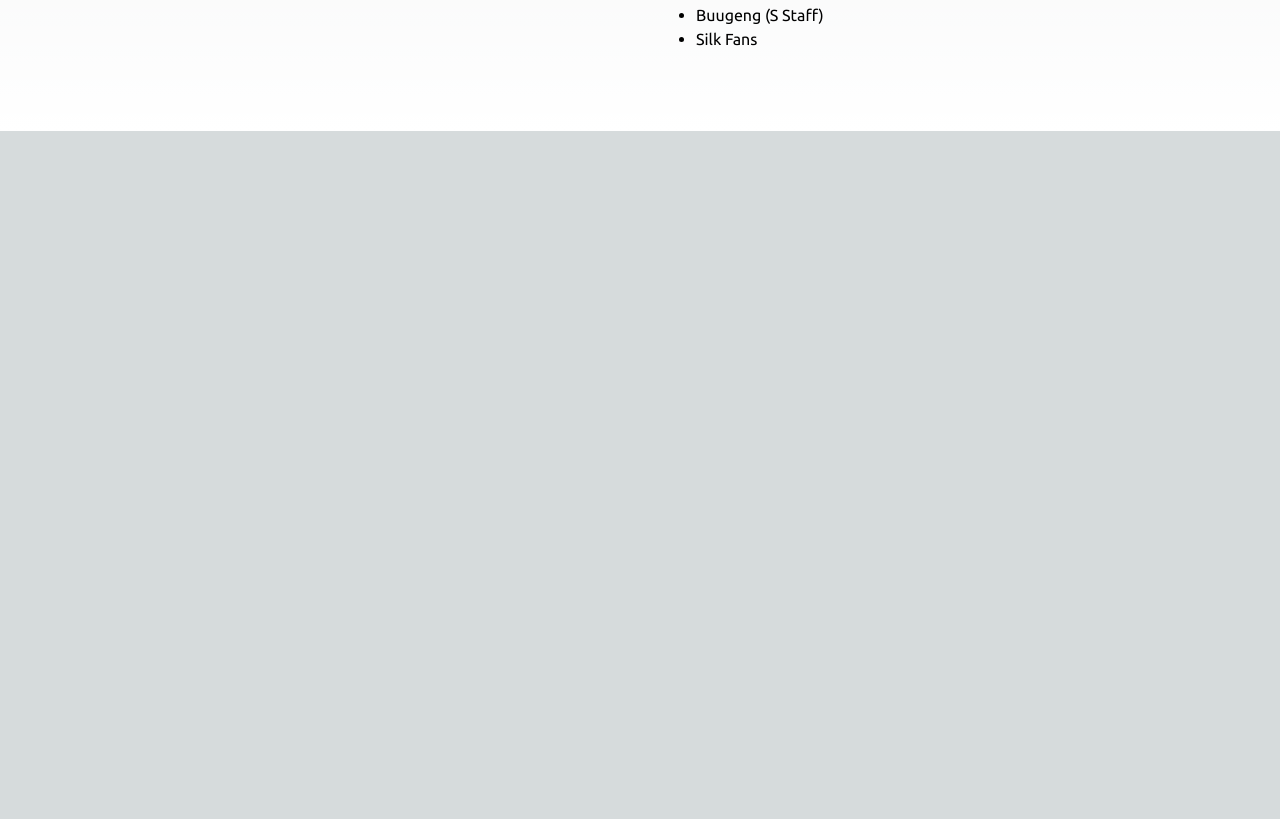
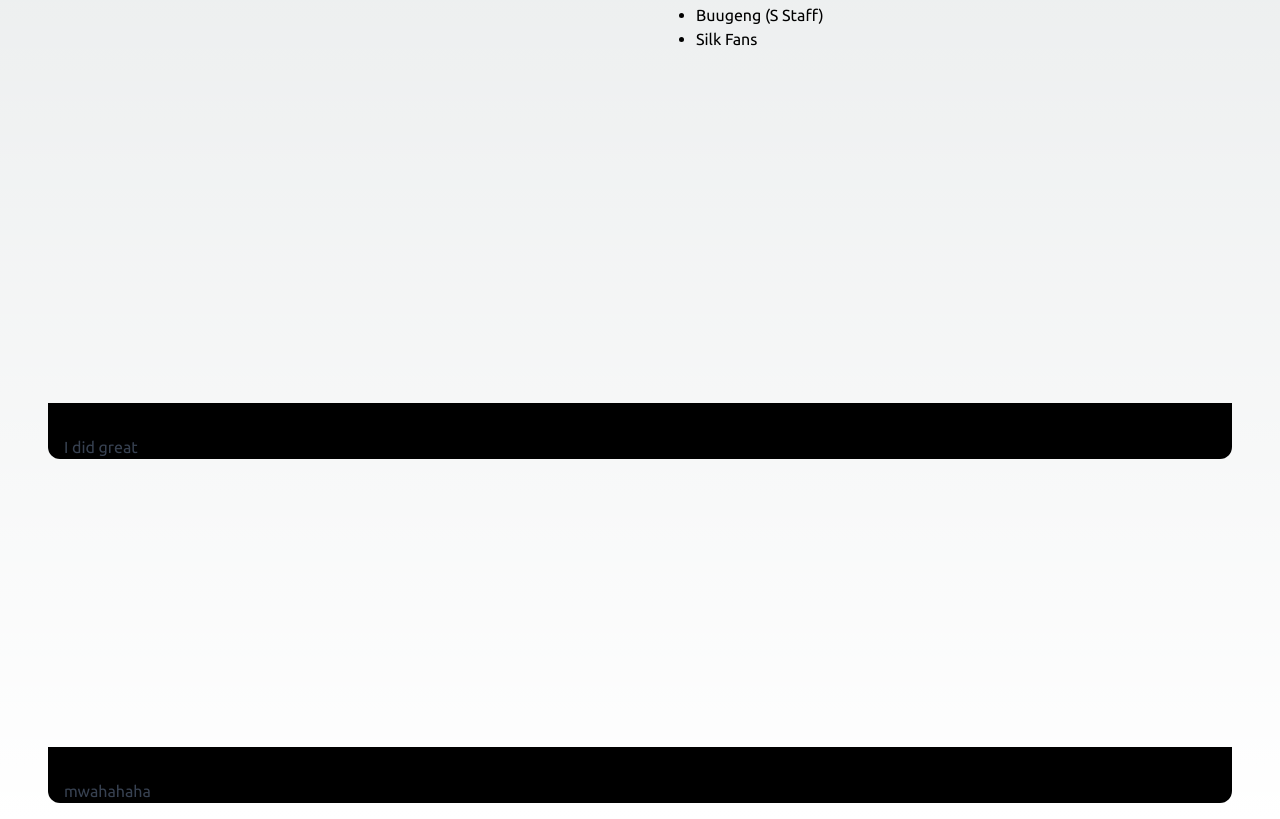
Before and after one commit to enigmatic-loop/gabby-website, a Next.js app: page / in a window 1280 px wide. Shown: the part 1095-1914 px from the top of the page. Before the commit the page ends 1226 px from the top, so only its background shows below. Built offline with nearby package versions, Linux system fonts and the light colour scheme.

Commit message:
Add performance section

```diff
--- /dev/null
+++ b/app/components/PerformanceCard.tsx
@@ -0,0 +1,25 @@
+import React from 'react'
+
+type Props = {
+  title: string,
+  description: string
+  imgUrl: string | null,
+}
+
+const PerformanceCard: React.FC<Props> = ({ imgUrl, title, description }) => {
+  return (
+    <div>
+      <div
+        className='h-52 md:h-72'
+        style={{ background: `url${imgUrl}`, backgroundSize: "cover"}}>
+        <div className='overlay absolute top=0 left-0 w-full h-full bg-black bg-opacity-0 hidden group-hover:flex group-hover:bg-opacity-80 transition-all duration-500'></div>
+      </div>
+      <div className='rounded-b-xl bg-black px-4'>
+        <h5 className='font-xl font-semibold mb-2'>{title}</h5>
+        <p className='text-gray-700'>{description}</p>
+      </div>
+    </div>
+  )
+}
+
+export default PerformanceCard
--- /dev/null
+++ b/app/components/PerformanceSection.tsx
@@ -0,0 +1,31 @@
+import React from 'react'
+import PerformanceCard from './PerformanceCard'
+
+const performanceData = [
+  {
+    id: 1,
+    title: "SANCA's Up with a Twist!",
+    description: "I did great",
+    image: '/images/gabby_aerial.jpg',
+  },
+  {
+    id: 2,
+    title: "Acrobatic Conundrum",
+    description: "mwahahaha",
+    image: null,
+  },
+]
+
+const PerformanceSection = () => {
+  return (
+    <h2>{performanceData.map((project) =>
+      <PerformanceCard key={project.id}
+        title={project.title}
+        description={project.description}
+        imgUrl={project.image}
+      />
+    )}</h2>
+  )
+}
+
+export default PerformanceSection
--- a/app/page.tsx
+++ b/app/page.tsx
@@ -1,6 +1,7 @@
 import HeroSection from "./components/HeroSectiont";
 import Navbar from './components/Navbar';
 import AboutSection from "./components/AboutSection";
+import PerformanceSection from "./components/PerformanceSection";
 
 export default function Home() {
   return (
@@ -9,6 +10,7 @@ export default function Home() {
       <div className="container mt-24 mx-auto px-12 py-4">
         <HeroSection />
         <AboutSection />
+        <PerformanceSection />
       </div>
     </main>
   );
```
